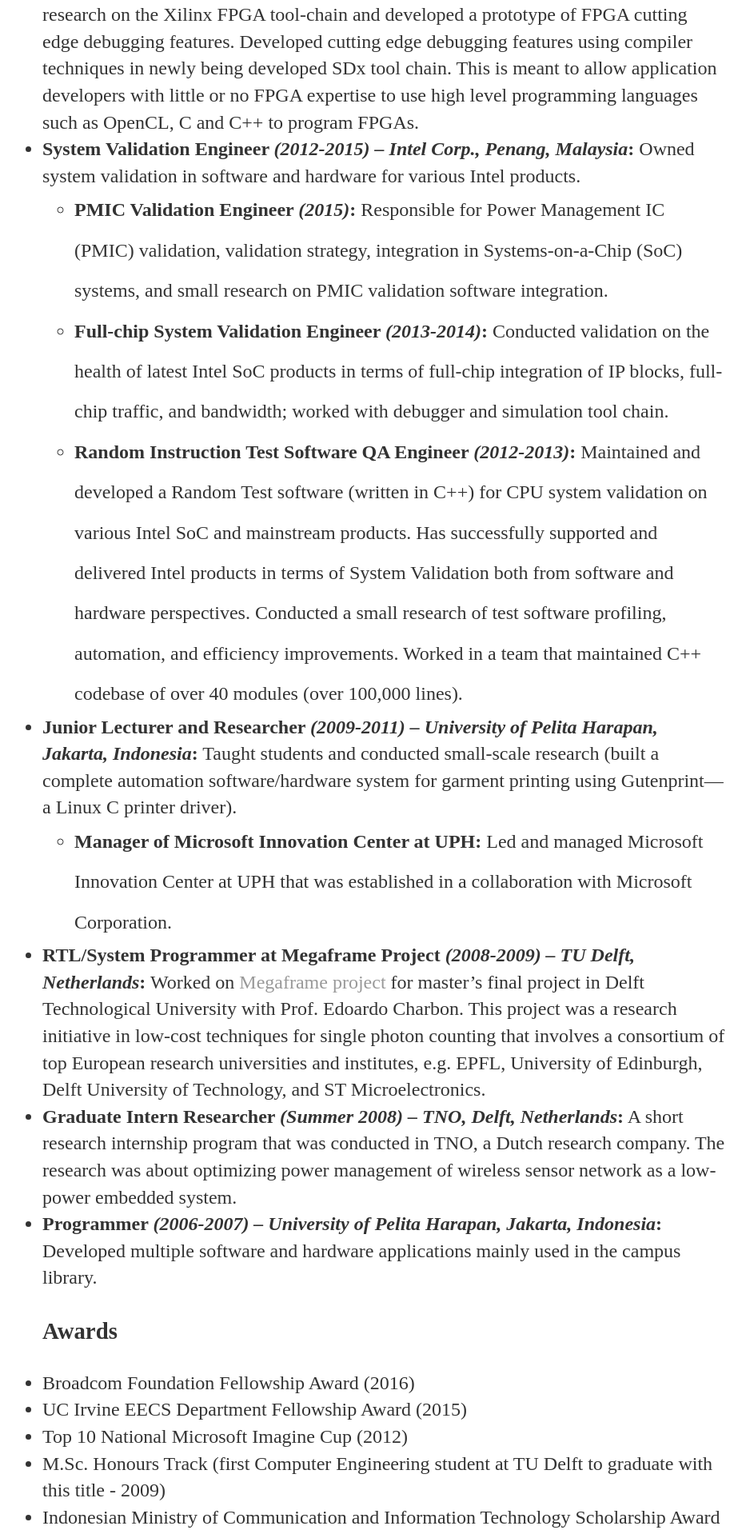
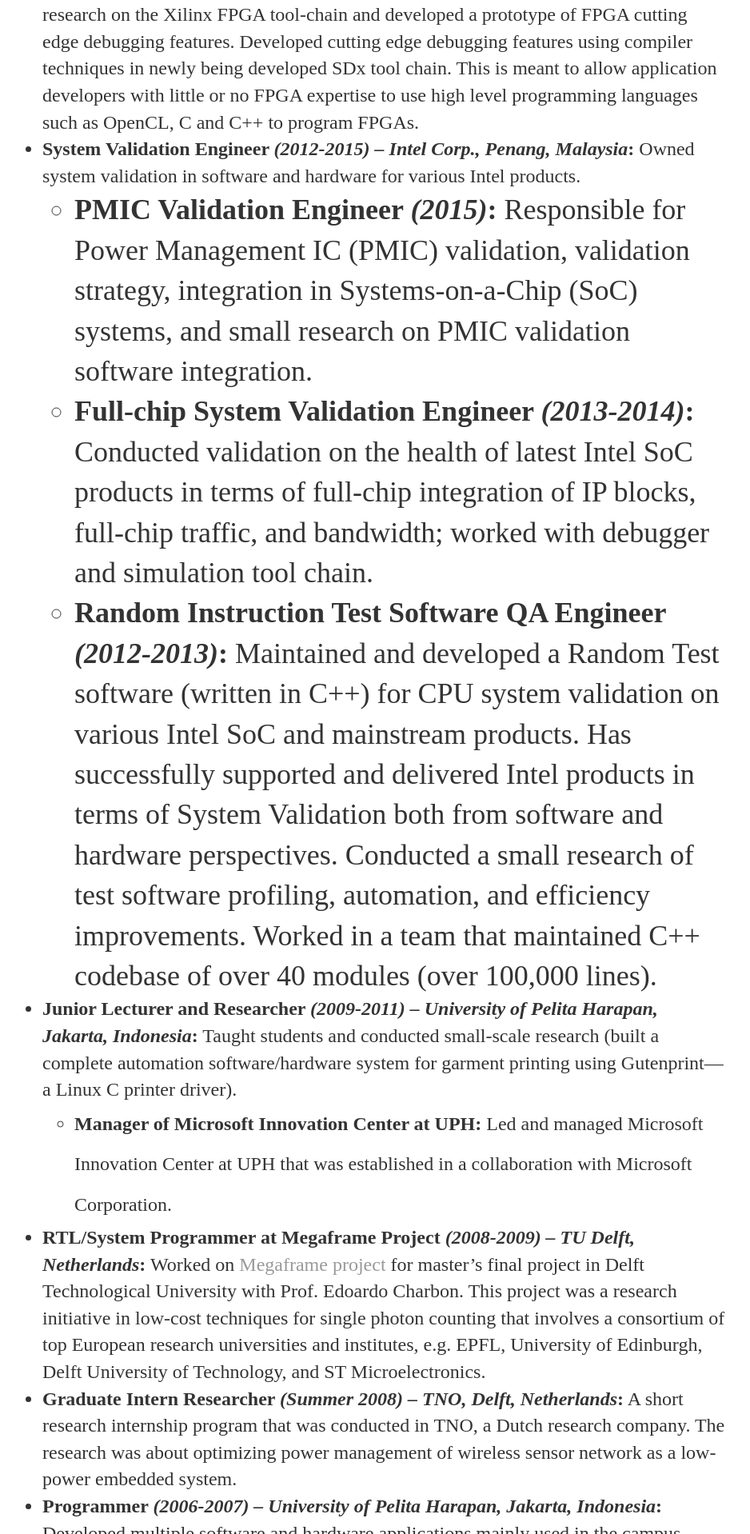
Before and after one commit to rtrimana/rahmaditrimananda.github.io, a Jekyll site: the page built from cv/index.html, in a window 1280 px wide. Shown: the part 645-2563 px from the top of the page at 80% size, without its empty margins (179-1117 px from the left). Built offline with Jekyll 4.4.1, drawn with Linux system fonts in a browser that asks for light colours.

Commit message:
Update index.html

```diff
--- a/cv/index.html
+++ b/cv/index.html
@@ -22,11 +22,11 @@
 			<li><strong>Graduate Student Researcher <em>(2015-2020) – University of California, Irvine</em>:</strong> Working on research projects that focus on software infrastructure, systems, and compiler development for smart home devices, mobile, and cloud applications programmability, security, privacy and safety; working in both software and hardware sides of IoT devices.</li>
 			<li><strong>Software Engineering Intern <em>(Summer 2017) – Xilinx Corp., San Jose</em>:</strong> Conducted research on the Xilinx FPGA tool-chain and developed a prototype of FPGA cutting edge debugging features. Developed cutting edge debugging features using compiler techniques in newly being developed SDx tool chain. This is meant to allow application developers with little or no FPGA expertise to use high level programming languages such as OpenCL, C and C++ to program FPGAs.</li>
 			<li><strong>System Validation Engineer <em>(2012-2015) – Intel Corp., Penang, Malaysia</em>:</strong> Owned system validation in software and hardware for various Intel products.</li>
-			<ul class="roles"><font size="5em">
+			<ul class="roles">
 				<li><strong>PMIC Validation Engineer <em>(2015)</em>:</strong> Responsible for Power Management IC (PMIC) validation, validation strategy, integration in Systems-on-a-Chip (SoC) systems, and small research on PMIC validation software integration.</li>
 				<li><strong>Full-chip System Validation Engineer <em>(2013-2014)</em>:</strong> Conducted validation on the health of latest Intel SoC products in terms of full-chip integration of IP blocks, full-chip traffic, and bandwidth; worked with debugger and simulation tool chain.</li>
 				<li><strong>Random Instruction Test Software QA Engineer <em>(2012-2013)</em>:</strong> Maintained and developed a Random Test software (written in C++) for CPU system validation on various Intel SoC and mainstream products. Has successfully supported and delivered Intel products in terms of System Validation both from software and hardware perspectives. Conducted a small research of test software profiling, automation, and efficiency improvements. Worked in a team that maintained C++ codebase of over 40 modules (over 100,000 lines).</li>
-				</font></ul>
+				</ul>
 			<li><strong>Junior Lecturer and Researcher <em>(2009-2011) – University of Pelita Harapan, Jakarta, Indonesia</em>:</strong> Taught students and conducted small-scale research (built a complete automation software/hardware system for garment printing using Gutenprint—a Linux C printer driver).</li>
 			<ul class="roles"><font size="5em">
 				<li><strong>Manager of Microsoft Innovation Center at UPH:</strong> Led and managed Microsoft Innovation Center at UPH that was established in a collaboration with Microsoft Corporation.</li>
```
